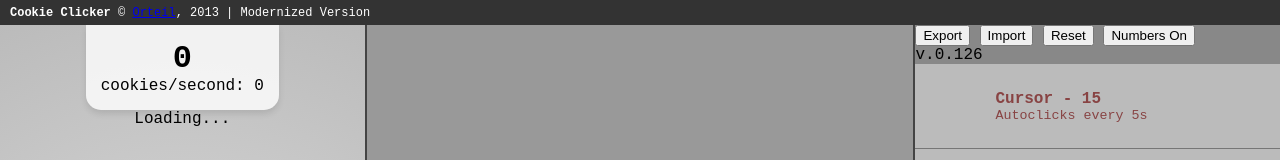
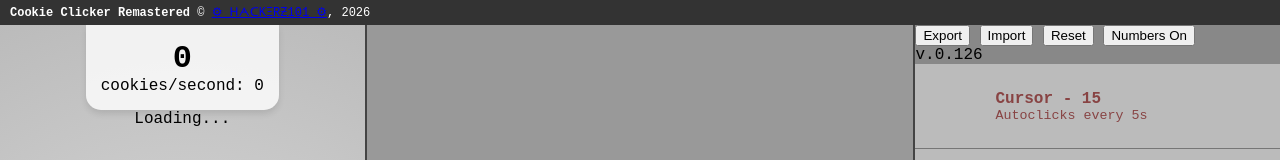
Before and after one commit to PaulGamerBoy101/Cookie-Clicker-Remastered, a plain HTML site: page index.html in a window 1280 px wide. Shown: the top 160 px of the page. Drawn offline with Linux system fonts and the light colour scheme.

Commit message:
Update index.html

```diff
--- a/index.html
+++ b/index.html
@@ -3,15 +3,14 @@
 <head>
     <meta charset="UTF-8">
     <meta name="viewport" content="width=device-width, initial-scale=1.0">
-    <title>Cookie Clicker | 2013 Modernized</title>
+    <title>Cookie Clicker Remastered</title>
     <link rel="stylesheet" href="styles.css">
     <link rel="shortcut icon" href="favicon.png" />
 </head>
 <body>
     <div id="credits">
         <span>
-            <b>Cookie Clicker</b> &copy; <a href="http://orteil.dashnet.org">Orteil</a>, 2013
-            | Modernized Version
+            <b>Cookie Clicker Remastered</b> &copy; <a href="http://orteil.dashnet.org">⚙ ᕼᗅᑕKΞRƵ101 ⚙</a>, 2026
         </span>
     </div>
 
```
